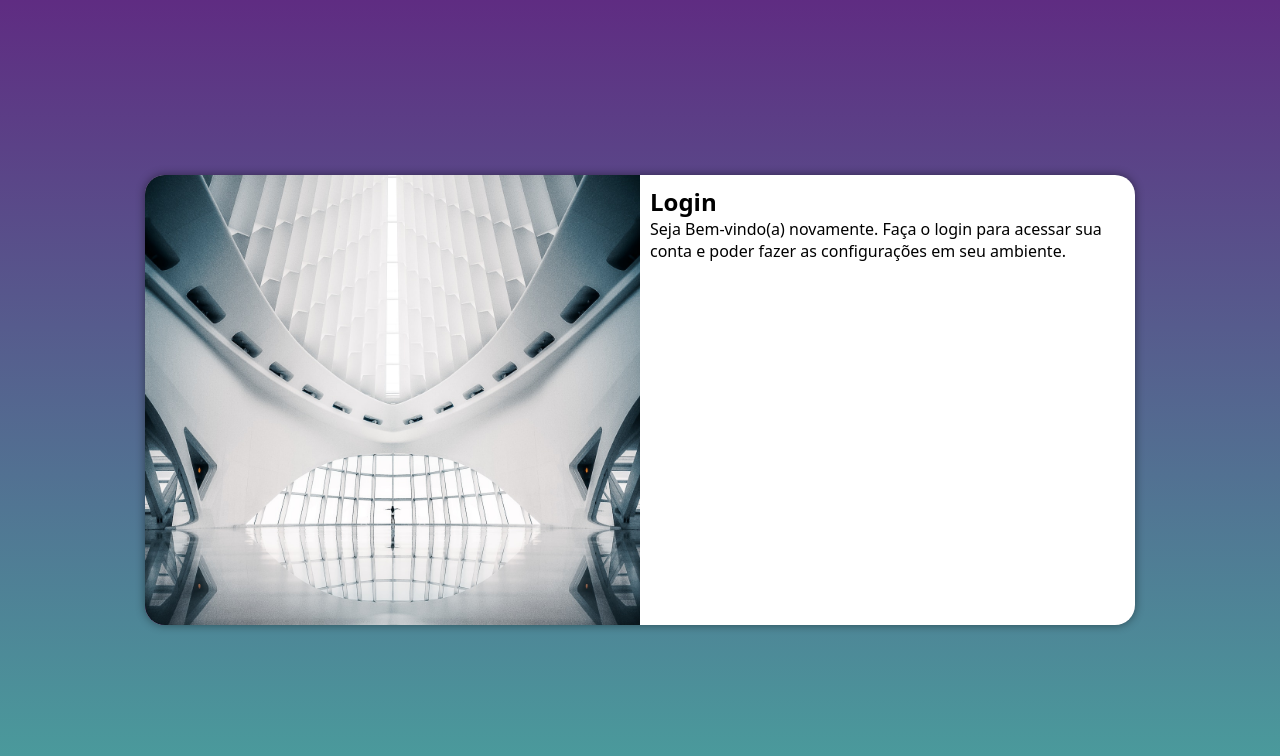
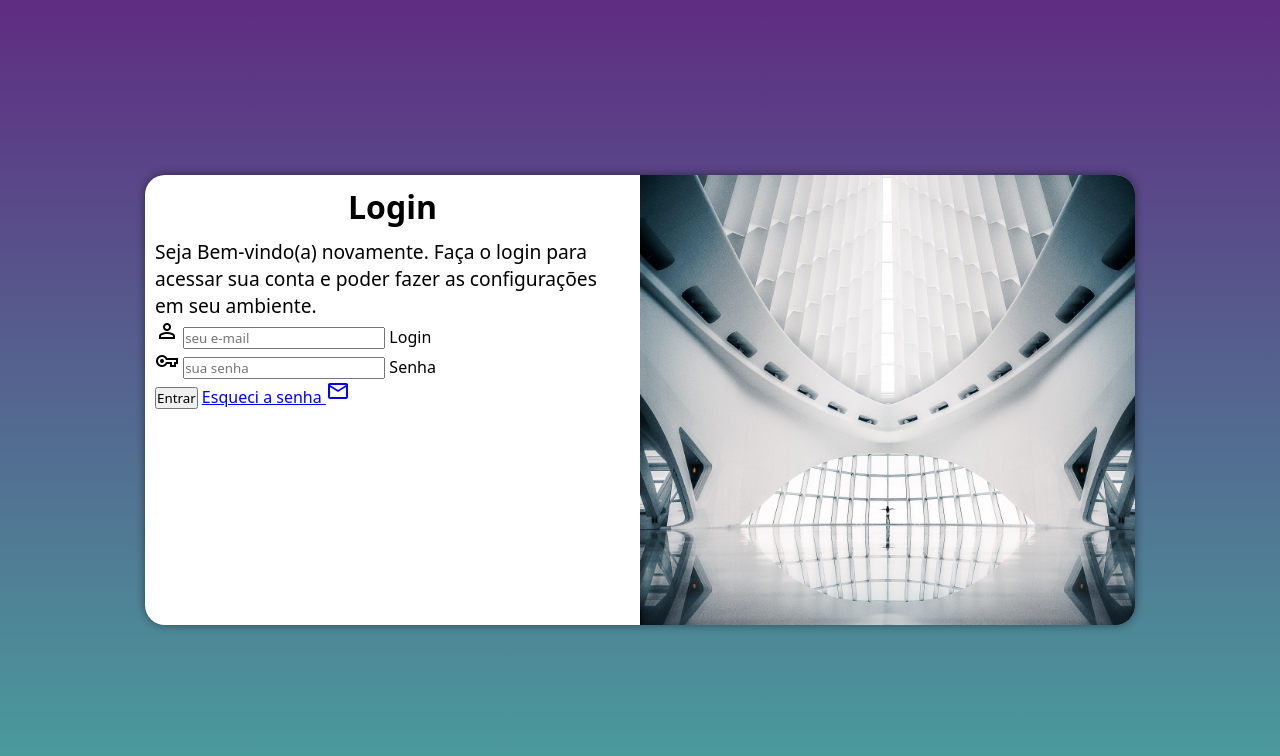
Before and after one commit to Andrepultz/projeto-login, a plain HTML site: page index.html in a window 1280 px wide. Drawn offline with nearby package versions, Linux system fonts and the light colour scheme.

Commit message:
adicionei formulario

```diff
--- a/estilos/media-query.css
+++ b/estilos/media-query.css
@@ -30,7 +30,7 @@
     }
 
     section#login > div#imagem{
-        float: left;
+        float: right;
         width: 50%;
         height: 100%;
     }
@@ -39,4 +39,10 @@
         float: left;
         width: 50%;
     }
+    div#formulario > h1{
+        font-size: 2em;
+    }
+    div#formulario > p{
+        font-size: 1.2em;
+    }
 }
--- a/estilos/style.css
+++ b/estilos/style.css
@@ -53,3 +53,12 @@ section#login > div#formulario{
     display: block;
     padding: 10px;
 }
+
+div#formulario > h1{
+    text-align: center;
+    margin-bottom: 10px;
+}
+
+div#formulario > p{
+    font-size: 0.8em;
+}
--- a/index.html
+++ b/index.html
@@ -7,6 +7,7 @@
     <title>Login</title>
     <link rel="stylesheet" href="estilos/style.css">
     <link rel="stylesheet" href="estilos/media-query.css">
+    <link rel="stylesheet" href="https://fonts.googleapis.com/css2?family=Material+Symbols+Outlined:opsz,wght,FILL,GRAD@48,400,0,0" />
 </head>
 <body>
     <main>
@@ -19,7 +20,26 @@
                 <p>Seja Bem-vindo(a) novamente. Faça o login para acessar sua conta e poder
                     fazer as configurações em seu ambiente.
                 </p>
-                <form action="login.php" method="post">
+                <form action="login.php" method="post" autocomplete="on">
+                    <div class="campo">
+                        <span class="material-symbols-outlined">
+                            person_filled
+                        </span>
+                        <input type="email" name="login" id="ilogin" placeholder="seu e-mail"
+                        autocomplete="email" required maxlength="30">
+                        <label for="ilogin">Login</label>
+                    </div>
+                    <div class="campo">
+                        <span class="material-symbols-outlined">
+                            vpn_key
+                        </span>
+                        <input type="password" name="senha" id="isenha" placeholder="sua senha"
+                        autocomplete="current-password" required minlength="8" maxlength="15">
+                        <label for="isenha">Senha</label>
+                    </div>
+                    <input type="submit" value="Entrar">
+                    <a href="esqueci.html">Esqueci a senha <i class="material-symbols-outlined">email</i>
+                    </a>
 
                 </form>
             </div>
```
